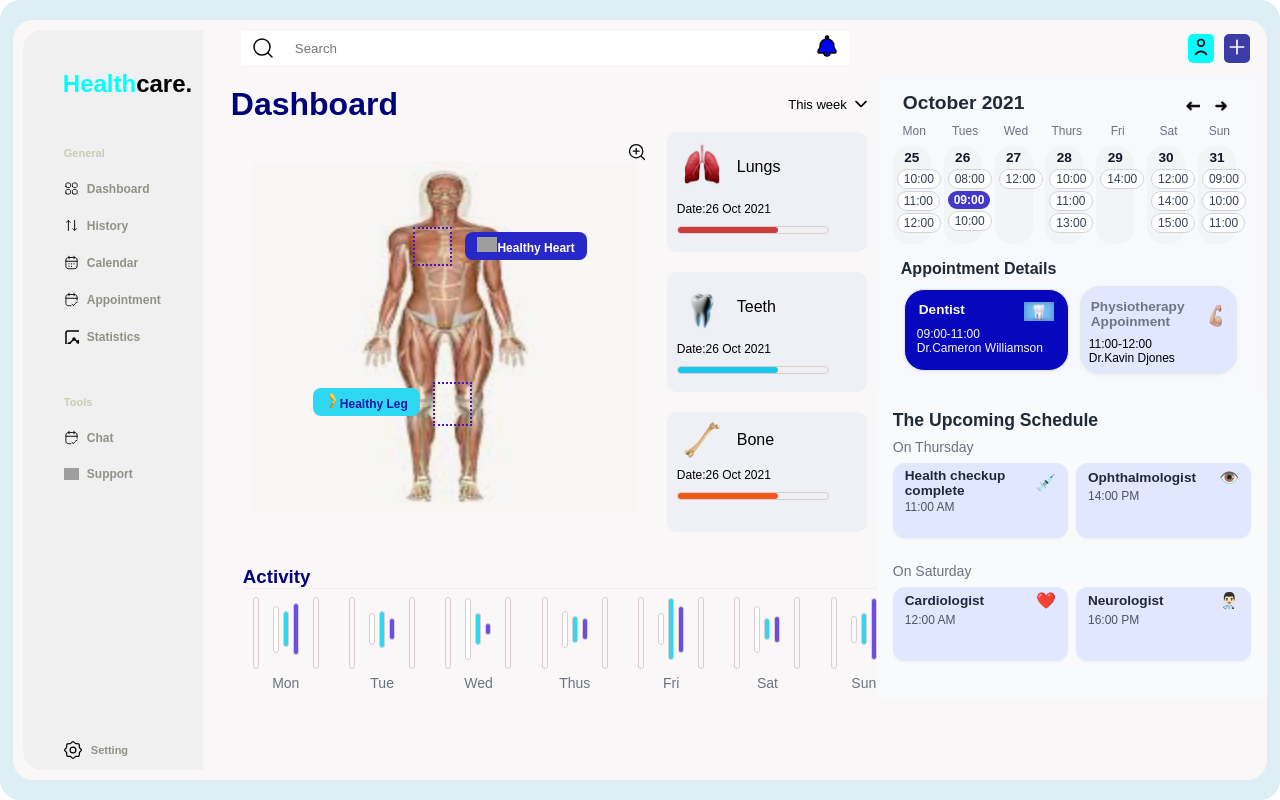
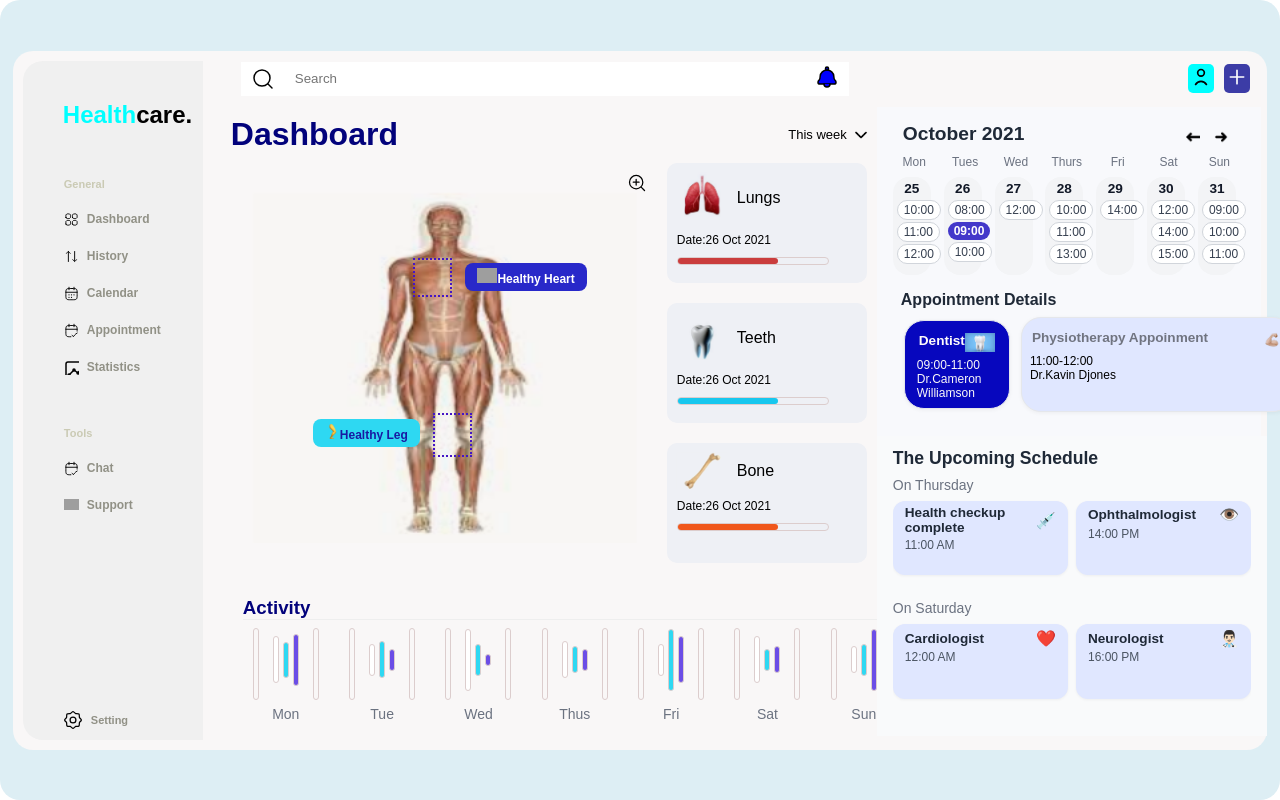
Before and after one commit to Adesh-Hande/Healthcare-Dashboard, a React (Vite) app: page / in a window 1280 px wide. Built offline with nearby package versions, Linux system fonts and the light colour scheme; grey boxes are pictures that could not be loaded.

Commit message:
fix all error

```diff
--- a/src/App.css
+++ b/src/App.css
@@ -21,7 +21,7 @@
     /* border: 2px solid red; */
     border-radius: 20px;
     width: 98%;
-    height: 95vh;
+    height: auto;
     display: flex;
     background-color: rgb(249, 247, 247);
 }
--- a/src/componets/calendarview.jsx
+++ b/src/componets/calendarview.jsx
@@ -62,7 +62,7 @@ const Calendarview = () => {
             <p>Dr.Cameron Williamson</p>
           </div>
           <div className="appointment-card physio">
-            <div style={{ display: "flex", maxWidth: "250px", justifyContent: "space-between", mixBlendMode: "multiply", padding: " 4px 2px" }}><h4>Physiotherapy Appoinment</h4>
+            <div style={{ display: "flex", minWidth: "250px", justifyContent: "space-between", mixBlendMode: "multiply", padding: " 4px 2px" }}><h4>Physiotherapy Appoinment</h4>
               <img style={{ width: "20px" }} src="/images/hand.jpg" alt="" />
             </div>
             <p>11:00-12:00</p>
```
